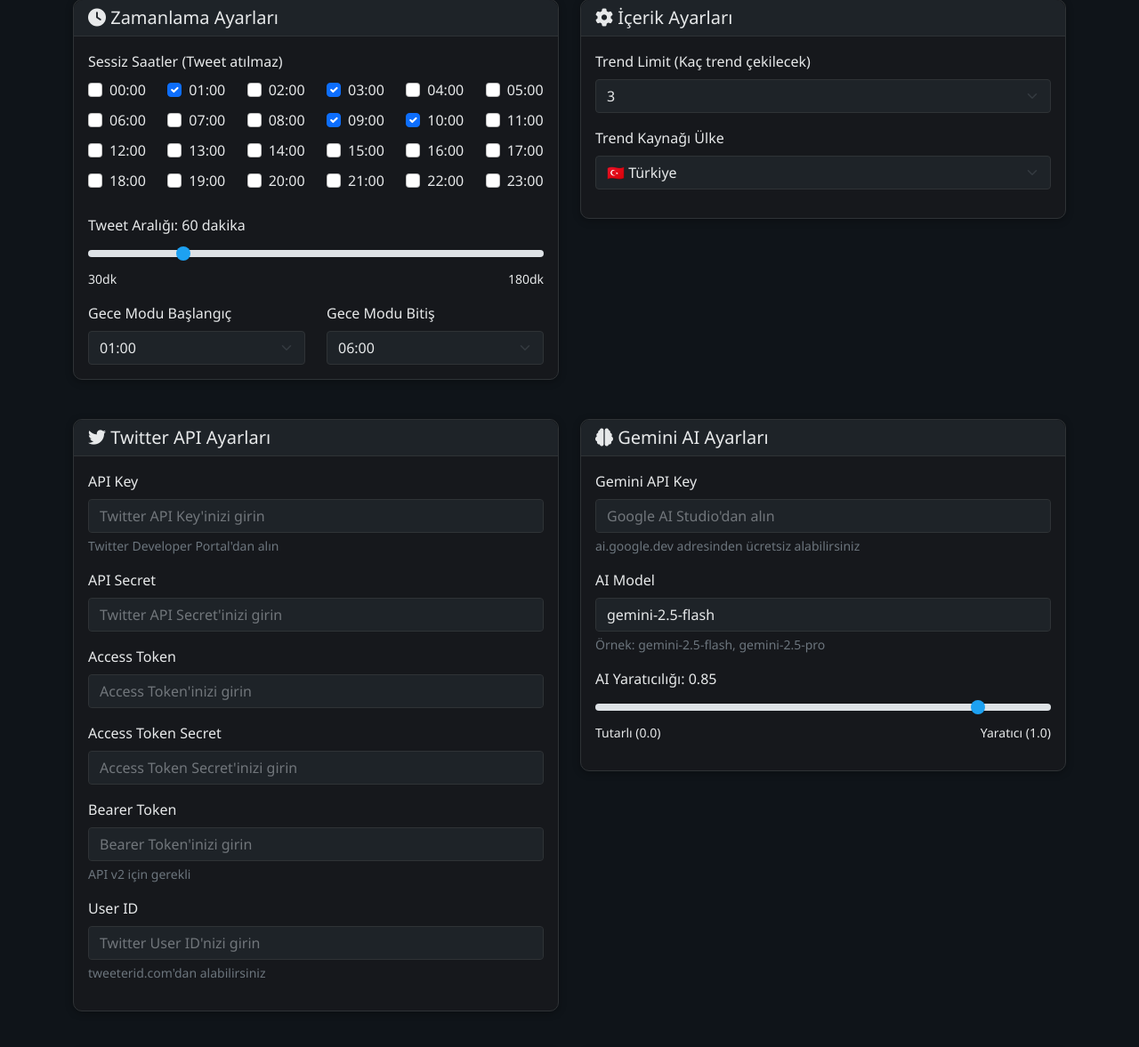
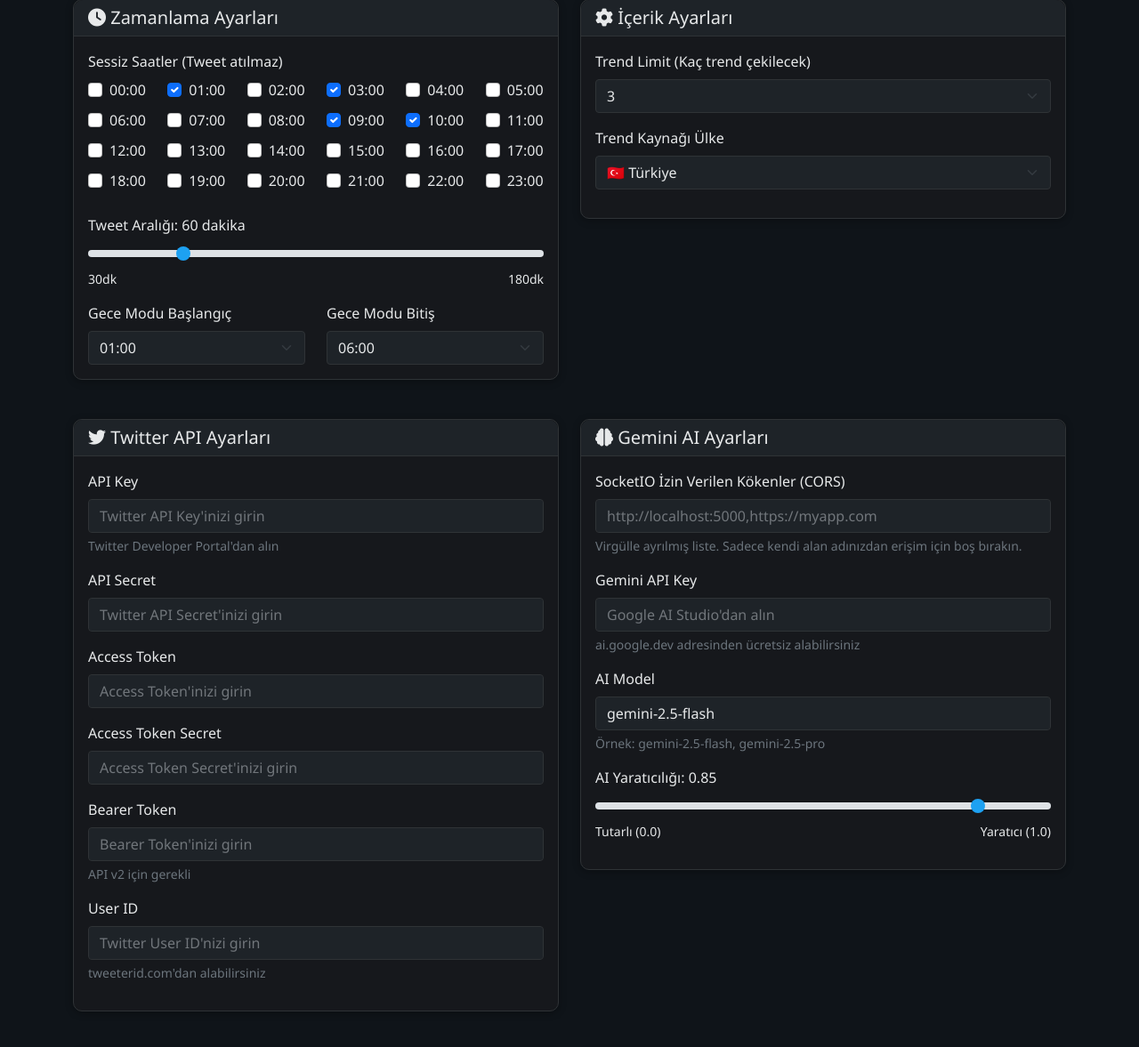
Before and after one commit to KilimcininKorOglu/AI-TwitterPersona, a Flask app: page /config in a window 1280 px wide. Shown: the part 106-1283 px from the top of the page at 89% size. Run offline with Flask 2, Linux system fonts and the light colour scheme; the visitor is signed in with stand-in values (Sample User, id 1); data that the repository does not hold is empty; some libraries are stand-ins or nearby versions.

Commit message:
🔒 Fix overly permissive CORS policy for SocketIO
This commit addresses a security vulnerability where SocketIO was
initialized with a wildcard CORS policy (`*`). This could allow any
origin to connect to the SocketIO server, posing a risk of Cross-Site
WebSocket Hijacking (CSWSH).

Changes:
- Replaced `cors_allowed_origins="*"` with a configurable value.
- Added `SOCKETIO_CORS_ALLOWED_ORIGINS` environment variable.
- Defaulted to same-origin only (empty list) for improved security.
- Updated the admin dashboard to allow configuring trusted origins.
- Added validation logic for the new configuration key.

```diff
--- a/app.py
+++ b/app.py
@@ -9,7 +9,7 @@ import bcrypt
 import threading
 import time
 import os
-from config import get_config, get_int_config, get_bool_config, reload_config  # Centralized configuration
+from config import get_config, get_int_config, get_bool_config, get_list_config, reload_config  # Centralized configuration
 import sqlite3
 from datetime import datetime
 import json
@@ -367,7 +367,8 @@ def add_security_headers(response):
     return response
 
 # Initialize SocketIO for real-time updates
-socketio = SocketIO(app, cors_allowed_origins="*")
+# SECURITY: Use configurable allowed origins instead of wildcard
+socketio = SocketIO(app, cors_allowed_origins=get_list_config("SOCKETIO_CORS_ALLOWED_ORIGINS", []))
 
 # Global bot control variables with thread safety
 bot_thread = None
@@ -1170,7 +1171,8 @@ def get_current_config():
         "access_token_secret": get_config("access_token_secret", ""),
         "bearer_token": get_config("bearer_token", ""),
         "user_id": get_config("USER_ID", ""),
-        "gemini_api_key": get_config("gemini_api_key", "")
+        "gemini_api_key": get_config("gemini_api_key", ""),
+        "socketio_cors_allowed_origins": get_list_config("SOCKETIO_CORS_ALLOWED_ORIGINS", [])
     }
 
 def get_current_config_old():
@@ -1514,6 +1516,11 @@ def validate_config_value(key, value):
             'min_length': 32,
             'max_length': 500,
             'description': 'Flask secret key for session security'
+        },
+        'socketio_cors_allowed_origins': {
+            'type': list,
+            'element_type': str,
+            'description': 'Allowed origins for SocketIO'
         }
     }
 
@@ -1660,7 +1667,8 @@ def update_token_env(new_config):
             'bearer_token': 'bearer_token',
             'user_id': 'USER_ID',
             'gemini_api_key': 'gemini_api_key',
-            'flask_secret_key': 'FLASK_SECRET_KEY'
+            'flask_secret_key': 'FLASK_SECRET_KEY',
+            'socketio_cors_allowed_origins': 'SOCKETIO_CORS_ALLOWED_ORIGINS'
         }
 
         # Country to URL mappings
@@ -1688,8 +1696,8 @@ def update_token_env(new_config):
             line_updated = False
             for config_key, env_key in config_mappings.items():
                 if line.startswith(f"{env_key}=") and config_key in validated_config:
-                    if config_key == 'sleep_hours':
-                        # Handle sleep_hours as comma-separated list
+                    if config_key == 'sleep_hours' or config_key == 'socketio_cors_allowed_origins':
+                        # Handle list types as comma-separated list
                         if isinstance(validated_config[config_key], str):
                             # Already validated as string
                             value = validated_config[config_key]
--- a/templates/config.html
+++ b/templates/config.html
@@ -181,6 +181,15 @@
                 <h5><i class="fas fa-brain"></i> Gemini AI Ayarları</h5>
             </div>
             <div class="card-body">
+                <!-- SocketIO CORS Origins -->
+                <div class="mb-3">
+                    <label for="socketio-cors-allowed-origins" class="form-label">SocketIO İzin Verilen Kökenler (CORS)</label>
+                    <input type="text" class="form-control" id="socketio-cors-allowed-origins" name="socketio_cors_allowed_origins"
+                           value="{{ config.socketio_cors_allowed_origins|join(',') }}"
+                           placeholder="http://localhost:5000,https://myapp.com">
+                    <div class="form-text">Virgülle ayrılmış liste. Sadece kendi alan adınızdan erişim için boş bırakın.</div>
+                </div>
+
                 <div class="mb-3">
                     <label for="gemini-api-key" class="form-label">Gemini API Key</label>
                     <input type="password" class="form-control" id="gemini-api-key" name="gemini_api_key"
@@ -423,7 +432,8 @@
                 access_token_secret: document.getElementById('access-token-secret').value,
                 bearer_token: document.getElementById('bearer-token').value,
                 user_id: document.getElementById('user-id').value,
-                gemini_api_key: document.getElementById('gemini-api-key').value
+                gemini_api_key: document.getElementById('gemini-api-key').value,
+                socketio_cors_allowed_origins: document.getElementById('socketio-cors-allowed-origins').value
             };
 
             // Debug: Log all values to see which one is undefined
```
Also changed, not shown: 1 other file.
